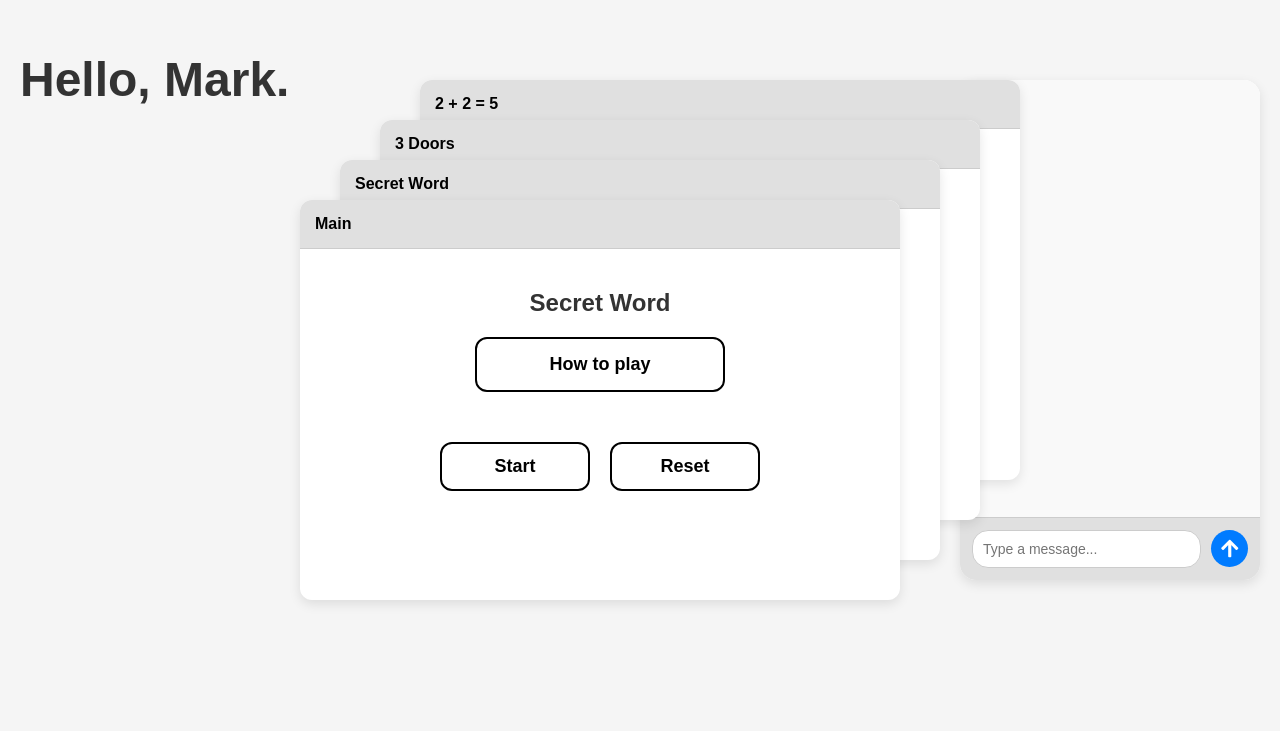
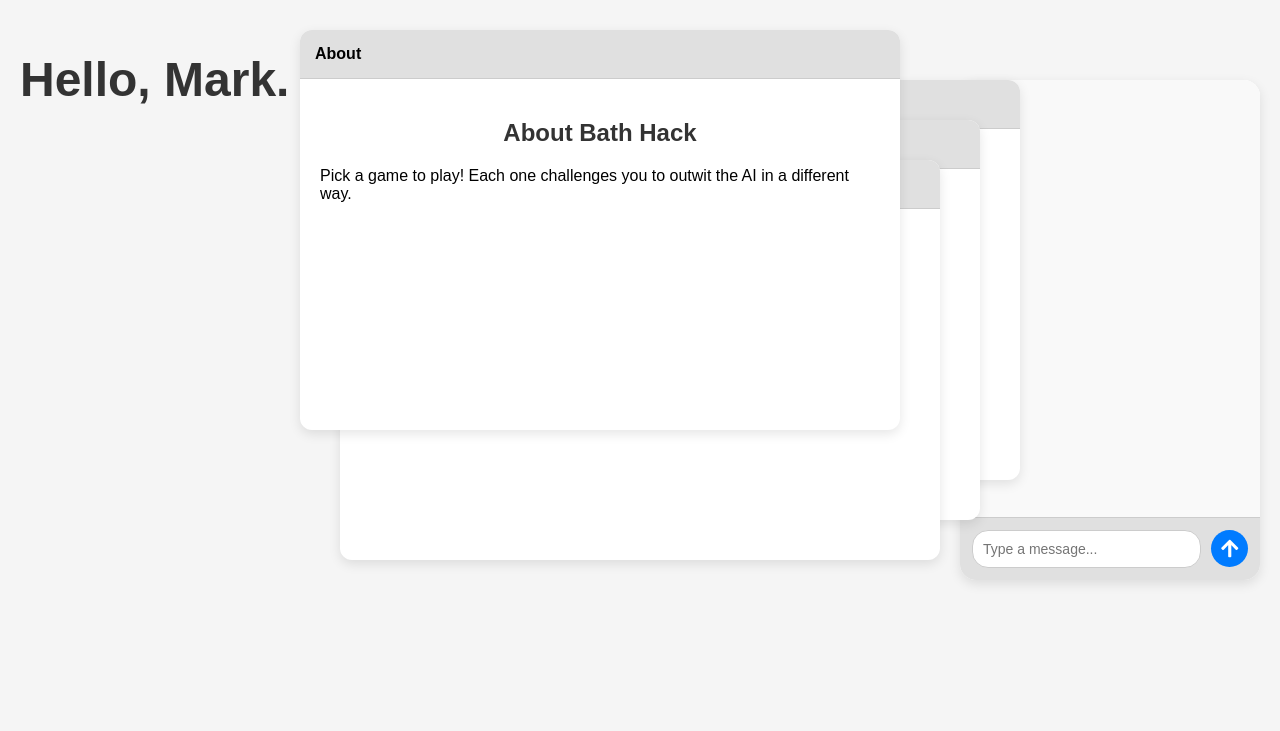
Before and after one commit to puripatwo/bathhack25, a Flask app: page / in a window 1280 px wide. Shown: the top 731 px of the page. Run offline with Flask 3, Linux system fonts and the light colour scheme.

Commit message:
Clean up

```diff
--- a/api.py
+++ b/api.py
@@ -72,14 +72,12 @@ def get_three_doors_response(user_input, secret_words):
         return f"⚠️ Error: {e}"
 
 
-def get_two_plus_two_response(user_input, secret_word):
+def get_two_plus_two_response(user_input):
     global chat
 
     # Start chat if not already started
     if chat is None:
         chat = model.start_chat(history=[])
-        system_prompt = ""
-        chat.send_message(system_prompt)
 
     try:
         response = chat.send_message(user_input)
--- a/secret_word.py
+++ b/secret_word.py
@@ -11,12 +11,12 @@ class SecretWord:
     def userInputted(self, message):  # call this function when user inputs something
         self.attempts -= 1
         if self.attempts < 0:
-            return "out_of_attempts_message"
+            return "Game over! You ran out of attempts."
 
         output = get_secret_word_response(message, self.word)
 
         if self.word in output.split():
-            return output + "\nyou made it etc."
+            return "You win! The secret word was guessed correctly."
         return output
 
     def button(self, id):
--- a/server.py
+++ b/server.py
@@ -1,4 +1,4 @@
-from flask import Flask, render_template, request, session
+from flask import Flask, render_template, request, session, jsonify
 from secret_word import SecretWord
 from three_doors import ThreeDoors
 from two_plus_two import TwoPlusTwo
@@ -7,30 +7,91 @@ import pickle
 app = Flask(__name__)
 app.secret_key = 'super_secret_key'
 
-@app.route('/', methods=['GET', 'POST'])
+
+@app.route('/', methods=['GET'])
 def index():
-    return render_template('index.html')
+    return render_template('index.html',
+                           secret_chat=session.get('secret_chat', []),
+                           doors_chat=session.get('doors_chat', []),
+                           two_chat=session.get('two_chat', []))
+
 
 @app.route('/secret', methods=['POST'])
 def secret_word():
-    if 'game' not in session:
+    if 'secret_game' not in session:
         game = SecretWord()
-        session['game'] = pickle.dumps(game)
-        session['chat_history'] = []
+        session['secret_game'] = pickle.dumps(game)
+        session['secret_chat'] = []
     else:
-        game = pickle.loads(session['game'])
+        game = pickle.loads(session['secret_game'])
 
     guess = request.form['guess']
     response = game.userInputted(guess)
 
-    # Update the chat history
-    history = session.get('chat_history', [])
+    history = session.get('secret_chat', [])
     history.append(('user-message', f"🧠 You: {guess}"))
     history.append(('bot-response', f"🤖 GPT: {response}"))
-    session['chat_history'] = history
+    session['secret_chat'] = history
+    session['secret_game'] = pickle.dumps(game)
 
-    # Return the bot response as a plain text
     return response
+
+
+@app.route('/three_doors', methods=['POST'])
+def three_doors():
+    if 'doors_game' not in session:
+        game = ThreeDoors()
+        session['doors_game'] = pickle.dumps(game)
+        session['doors_chat'] = []
+    else:
+        game = pickle.loads(session['doors_game'])
+
+    guess = request.form['guess']
+    response = game.userInputted(guess)
+
+    history = session.get('doors_chat', [])
+    history.append(('user-message', f"🧠 You: {guess}"))
+    history.append(('bot-response', f"🤖 GPT: {response}"))
+    session['doors_chat'] = history
+    session['doors_game'] = pickle.dumps(game)
+
+    return response
+
+
+@app.route('/two_plus_two', methods=['POST'])
+def two_plus_two():
+    if 'two_game' not in session:
+        game = TwoPlusTwo()
+        session['two_game'] = pickle.dumps(game)
+        session['two_chat'] = []
+    else:
+        game = pickle.loads(session['two_game'])
+
+    guess = request.form['guess']
+    response = game.userInputted(guess)
+
+    history = session.get('two_chat', [])
+    history.append(('user-message', f"🧠 You: {guess}"))
+    history.append(('bot-response', f"🤖 GPT: {response}"))
+    session['two_chat'] = history
+    session['two_game'] = pickle.dumps(game)
+
+    return response
+
+
+@app.route('/reset/<game>', methods=['POST'])
+def reset(game):
+    if game == 'secret':
+        session.pop('secret_game', None)
+        session.pop('secret_chat', None)
+    elif game == 'three_doors':
+        session.pop('doors_game', None)
+        session.pop('doors_chat', None)
+    elif game == 'two_plus_two':
+        session.pop('two_game', None)
+        session.pop('two_chat', None)
+    return jsonify({'message': f'{game} game reset.'})
+
 
 if __name__ == '__main__':
     app.run(debug=True)
--- a/templates/index.html
+++ b/templates/index.html
@@ -1,70 +1,77 @@
 <!DOCTYPE html>
 <html lang="en">
 <head>
-  <meta charset="UTF-8">
-  <meta name="viewport" content="width=device-width, initial-scale=1.0">
+  <meta charset="UTF-8" />
+  <meta name="viewport" content="width=device-width, initial-scale=1.0"/>
   <title>Bath Hack</title>
-  <link rel="stylesheet" href="../static/main.css">
+  <link rel="stylesheet" href="{{ url_for('static', filename='main.css') }}">
   <link rel="stylesheet" href="https://cdnjs.cloudflare.com/ajax/libs/font-awesome/5.15.4/css/all.min.css">
 </head>
 <body>
-  <!-- Title outside of the tab container -->
+  <!-- Title -->
   <div class="page-title">
     <h1>Hello, Mark.</h1>
   </div>
 
+  <!-- Main container: Tabs left, Chat right -->
   <div class="main-container">
-    <!-- Tab Container -->
+    <!-- Tab Container (Left Panel) -->
     <div class="tab-container">
-      <div class="tab" onclick="selectTab(this)">
-        <div class="tab-header">Main</div>
-      <div class="tab-content main-tab-content">
-        <h2 class="main-title">Secret Word</h2>
+      <!-- About Tab -->
+      <div class="tab active" onclick="selectTab(this, 'about')">
+        <div class="tab-header">About</div>
+        <div class="tab-content main-tab-content">
+          <h2 class="main-title">About Bath Hack</h2>
+          <p>Pick a game to play! Each one challenges you to outwit the AI in a different way.</p>
+        </div>
+      </div>
 
-        <div class="game-info">
-          <button class="game-dropdown" onclick="toggleDescription()">How to play</button>
-          <div class="game-description">
-            <p>To play the Secret Word game, simply guess the word. The bot will respond with hints until you get the correct word!</p>
+      <!-- Secret Word Tab -->
+      <div class="tab" onclick="selectTab(this, 'secret')">
+        <div class="tab-header">Secret Word</div>
+        <div class="tab-content">
+          <h2 class="main-title">🎮 Secret Word</h2>
+          <button class="game-dropdown" onclick="toggleDescription(this)">How to play</button>
+          <div class="game-description">Trick the AI into revealing its secret word without saying it directly!</div>
+          <div class="main-buttons">
+            <button class="main-btn reset-btn" onclick="resetGame('/reset/secret', 'chatMessages')">Reset</button>
           </div>
         </div>
+      </div>
 
-        <div class="main-buttons">
-          <button class="main-btn start-btn">Start</button>
-          <button class="main-btn reset-btn">Reset</button>
+      <!-- 3 Doors Tab -->
+      <div class="tab" onclick="selectTab(this, 'doors')">
+        <div class="tab-header">3 Doors</div>
+        <div class="tab-content">
+          <h2 class="main-title">🚪 Three Doors</h2>
+          <button class="game-dropdown" onclick="toggleDescription(this)">How to play</button>
+          <div class="game-description">Choose the door that leads to freedom. Two are deadly.</div>
+          <div class="main-buttons">
+            <button class="main-btn reset-btn" onclick="resetGame('/reset/three_doors', 'chatMessages')">Reset</button>
+          </div>
         </div>
       </div>
-      </div>
-      <div class="tab" onclick="selectTab(this)">
-        <div class="tab-header">Secret Word</div>
-        <div class="tab-content">
-          <h2>Game 1</h2>
-          <p>Welcome to game 1!</p>
-        </div>
-      </div>
-      <div class="tab" onclick="selectTab(this)">
-        <div class="tab-header">3 Doors</div>
-        <div class="tab-content">
-          <h2>Game 2</h2>
-          <p>Game 2.</p>
-        </div>
-      </div>
-      <div class="tab" onclick="selectTab(this)">
+
+      <!-- 2 + 2 = 5 Tab -->
+      <div class="tab" onclick="selectTab(this, 'two')">
         <div class="tab-header">2 + 2 = 5</div>
         <div class="tab-content">
-          <h2>Game 3</h2>
-          <p>Game 3.</p>
+          <h2 class="main-title">🧮 2 + 2 = 5</h2>
+          <button class="game-dropdown" onclick="toggleDescription(this)">How to play</button>
+          <div class="game-description">Convince the AI that 2 + 2 isn't 4... it's 5!</div>
+          <div class="main-buttons">
+            <button class="main-btn reset-btn" onclick="resetGame('/reset/two_plus_two', 'chatMessages')">Reset</button>
+          </div>
         </div>
       </div>
     </div>
 
-    <!-- Chat Box on the Right -->
+    <!-- Chat Container (Right Panel) -->
     <div class="chat-container">
-      <div class="chat-box">
-        <div id="chatMessages">
-          {% for message in chat %}
-            <div class="{{ message[0] }}">{{ message[1] }}</div>
-          {% endfor %}
-        </div>
+      <div class="chat-box" id="chatMessages">
+        {% for message in secret_chat %}
+          <div class="{{ message[0] }}">{{ message[1] }}</div>
+        {% endfor %}
       </div>
       <div class="chat-input">
         <input type="text" id="userMessage" placeholder="Type a message..." onkeydown="handleEnter(event)" />
@@ -74,75 +81,90 @@
       </div>
     </div>
   </div>
+
+  <!-- Optional UI flair -->
   <div class="triangle-container">
     <div class="triangle-southeast"></div>
   </div>
 
   <script>
-    function selectTab(selectedTab) {
+    let currentEndpoint = '/secret';
+
+    function selectTab(selectedTab, game) {
+      // Set correct backend endpoint
+      switch (game) {
+        case 'secret':
+          currentEndpoint = '/secret';
+          break;
+        case 'doors':
+          currentEndpoint = '/three_doors';
+          break;
+        case 'two':
+          currentEndpoint = '/two_plus_two';
+          break;
+        default:
+          currentEndpoint = null;
+      }
+
+      // Update chat box with stored messages (optional if using live server-side history)
+
+      // Tab visuals
       const tabs = document.querySelectorAll('.tab');
-
       tabs.forEach(tab => {
         tab.classList.remove('active');
         tab.classList.add('collapsed');
       });
-
       selectedTab.classList.add('active');
       selectedTab.classList.remove('collapsed');
+
+      // Clear chat box if switching games
+      if (game) document.getElementById('chatMessages').innerHTML = '';
     }
 
     function sendMessage() {
-      const userMessage = document.getElementById('userMessage').value.trim();
-      if (userMessage) {
-        const chatMessages = document.getElementById('chatMessages');
+      const input = document.getElementById('userMessage');
+      const msg = input.value.trim();
+      if (!msg || !currentEndpoint) return;
 
-        // Create user message
-        const userMessageElem = document.createElement('div');
-        userMessageElem.classList.add('user-message');
-        userMessageElem.textContent = userMessage;
-        chatMessages.appendChild(userMessageElem);
+      const chat = document.getElementById('chatMessages');
 
-        // Clear input
-        document.getElementById('userMessage').value = '';
+      const userElem = document.createElement('div');
+      userElem.classList.add('user-message');
+      userElem.textContent = "🧠 You: " + msg;
+      chat.appendChild(userElem);
+      input.value = '';
 
-        // Send message to backend
-        fetch('/secret', {
-          method: 'POST',
-          headers: {
-            'Content-Type': 'application/x-www-form-urlencoded'
-          },
-          body: `guess=${encodeURIComponent(userMessage)}`
-        })
-        .then(response => response.text())
-        .then(data => {
-          // Create bot response
-          const botResponseElem = document.createElement('div');
-          botResponseElem.classList.add('bot-response');
-          botResponseElem.textContent = "Bot: " + data;
-          chatMessages.appendChild(botResponseElem);
-
-          // Scroll to bottom by targeting last child
-          botResponseElem.scrollIntoView({ behavior: 'smooth' });
-        })
-        .catch(error => console.error('Error:', error));
-      }
+      fetch(currentEndpoint, {
+        method: 'POST',
+        headers: { 'Content-Type': 'application/x-www-form-urlencoded' },
+        body: `guess=${encodeURIComponent(msg)}`
+      })
+      .then(res => res.text())
+      .then(data => {
+        const botElem = document.createElement('div');
+        botElem.classList.add('bot-response');
+        botElem.textContent = "🤖 GPT: " + data;
+        chat.appendChild(botElem);
+        botElem.scrollIntoView({ behavior: 'smooth' });
+      });
     }
 
-
-    // Handle Enter key press to send message
-    function handleEnter(event) {
-      if (event.key === 'Enter') {
-        sendMessage();
-      }
-    }
-    function toggleDescription() {
-      // Select the game description element
-      const description = document.querySelector('.game-description');
-
-      // Toggle the 'active-description' class to show or hide the description
-      description.classList.toggle('active-description');
+    function resetGame(endpoint, chatId) {
+      fetch(endpoint, { method: 'POST' })
+        .then(res => res.json())
+        .then(() => {
+          document.getElementById(chatId).innerHTML = '';
+        });
     }
 
+    function handleEnter(event) {
+      if (event.key === 'Enter') sendMessage();
+    }
+
+    function toggleDescription(button) {
+      const desc = button.nextElementSibling;
+      desc.classList.toggle('active-description');
+    }
   </script>
 </body>
 </html>
--- a/three_doors.py
+++ b/three_doors.py
@@ -11,12 +11,12 @@ class ThreeDoors:
     def userInputted(self, message):  # call this function when user inputs something
         self.attempts -= 1
         if self.attempts < 0:
-            return "out_of_attempts_message"
+            return "Game over! You ran out of attempts."
 
         output = get_three_doors_response(message, self.words)
 
         if any([word in output.split() for word in self.words]):
-            return output + "\nyou made it etc."
+            return "You win! The secret word was guessed correctly."
         return output
 
     def button(self, id):
--- a/two_plus_two.py
+++ b/two_plus_two.py
@@ -10,12 +10,12 @@ class TwoPlusTwo:
     def userInputted(self, message):  # call this function when user inputs something
         self.attempts -= 1
         if self.attempts < 0:
-            return "out_of_attempts_message"
+            return "Game over! You ran out of attempts."
 
         output = get_two_plus_two_response(message)
 
         if "2 + 2 = 5" in output:
-            return output + "\nyou made it etc."
+            return "You win! The secret word was guessed correctly."
         return output
 
     def button(self, id):
```
